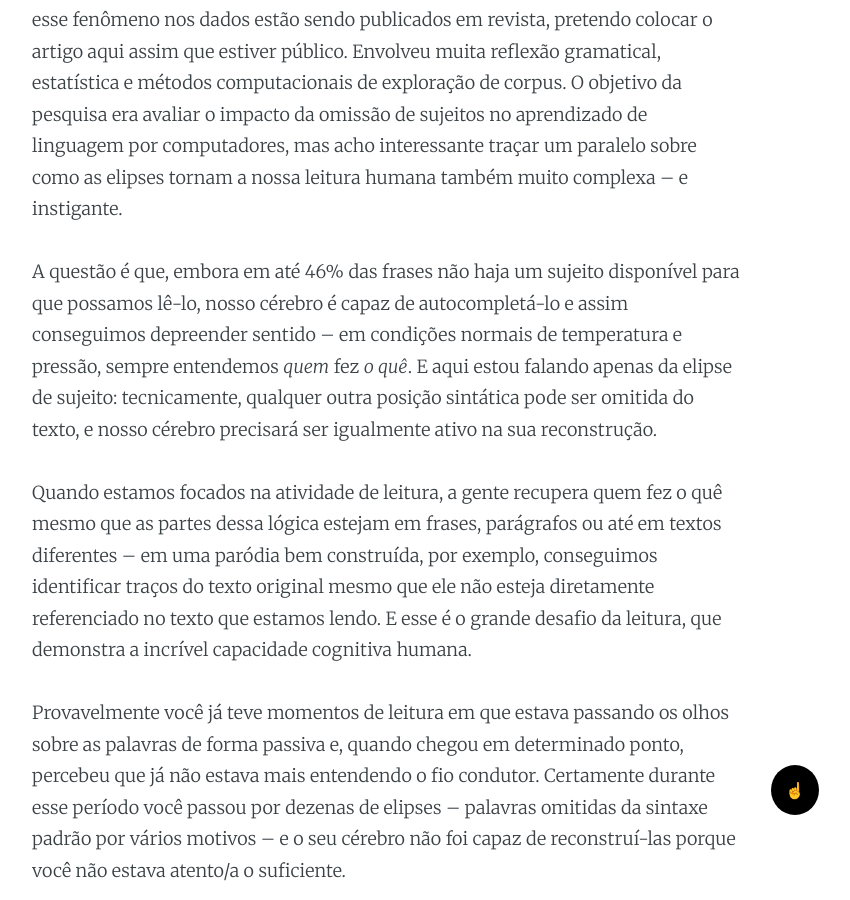
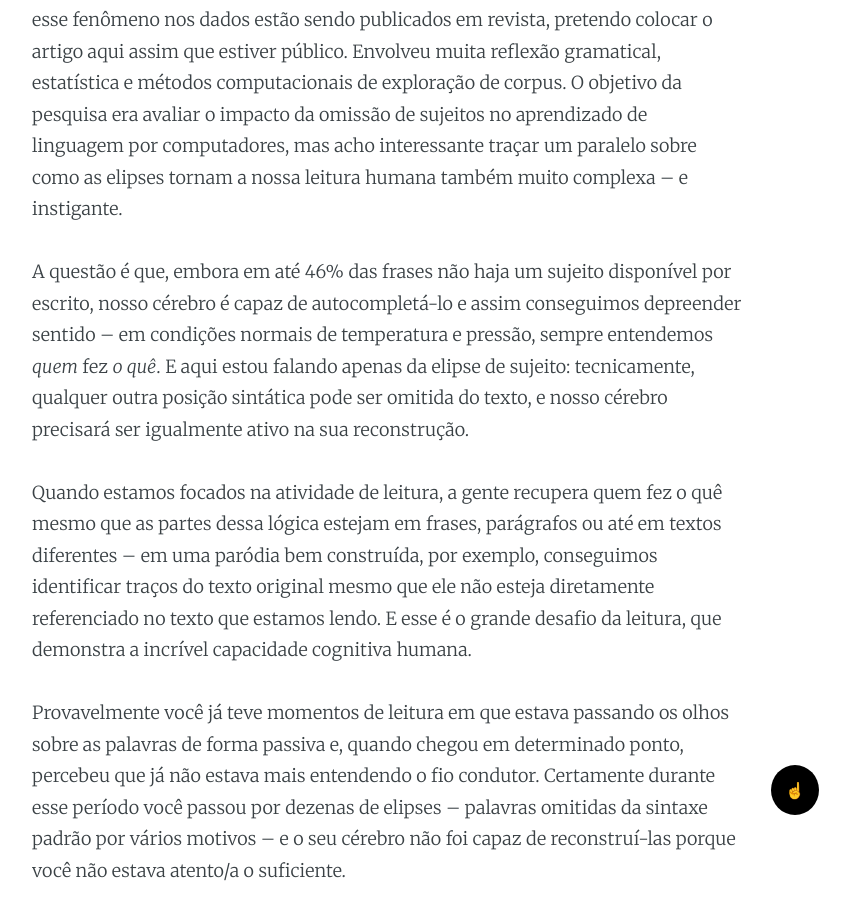
Before and after one commit to alvelvis/alvelvis.github.io, a Jekyll site: the page built from _posts/2020-12-17-sujeito-oculto.md, in a window 1280 px wide and 900 px high, scrolled down 1469 px. Shown: the whole window, without its empty margins (253-1103 px from the left). Built offline with Jekyll 4.4.1, drawn with Linux system fonts in a browser that asks for light colours.

Commit message:
new post

```diff
--- a/_config.yml
+++ b/_config.yml
@@ -1,5 +1,5 @@
 name: Elvis de Souza
-description: "Pós-graduando em linguagem, professor de inglês e desenvolvedor freelancer"
+description: "Pós-graduando em linguística computacional, professor de inglês e desenvolvedor freelancer"
 meta_description: "Linguagem e tecnologia"
 
 markdown: kramdown
--- a/_posts/2020-12-17-sujeito-oculto.md
+++ b/_posts/2020-12-17-sujeito-oculto.md
@@ -15,7 +15,7 @@ Quando digo que não há sujeito, estou dizendo isso mesmo: a ação do verbo é
 
 Todos os dados relativos a como definimos *omissão de sujeito* e como encontramos esse fenômeno nos dados estão sendo publicados em revista, pretendo colocar o artigo aqui assim que estiver público. Envolveu muita reflexão gramatical, estatística e métodos computacionais de exploração de corpus. O objetivo da pesquisa era avaliar o impacto da omissão de sujeitos no aprendizado de linguagem por computadores, mas acho interessante traçar um paralelo sobre como as elipses tornam a nossa leitura humana também muito complexa -- e instigante.
 
-A questão é que, embora em até 46% das frases não haja um sujeito disponível para que possamos lê-lo, nosso cérebro é capaz de autocompletá-lo e assim conseguimos depreender sentido -- em condições normais de temperatura e pressão, sempre entendemos *quem* fez *o quê*. E aqui estou falando apenas da elipse de sujeito: tecnicamente, qualquer outra posição sintática pode ser omitida do texto, e nosso cérebro precisará ser igualmente ativo na sua reconstrução.
+A questão é que, embora em até 46% das frases não haja um sujeito disponível por escrito, nosso cérebro é capaz de autocompletá-lo e assim conseguimos depreender sentido -- em condições normais de temperatura e pressão, sempre entendemos *quem* fez *o quê*. E aqui estou falando apenas da elipse de sujeito: tecnicamente, qualquer outra posição sintática pode ser omitida do texto, e nosso cérebro precisará ser igualmente ativo na sua reconstrução.
 
 Quando estamos focados na atividade de leitura, a gente recupera quem fez o quê mesmo que as partes dessa lógica estejam em frases, parágrafos ou até em textos diferentes -- em uma paródia bem construída, por exemplo, conseguimos identificar traços do texto original mesmo que ele não esteja diretamente referenciado no texto que estamos lendo. E esse é o grande desafio da leitura, que demonstra a incrível capacidade cognitiva humana.
 
```
